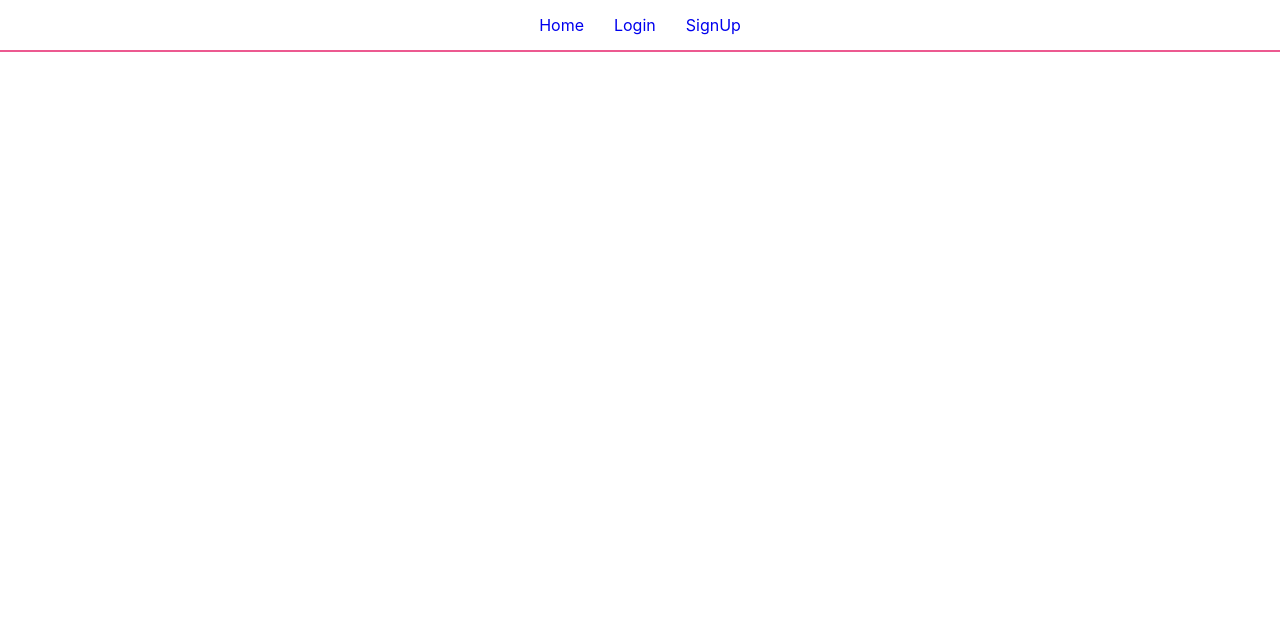
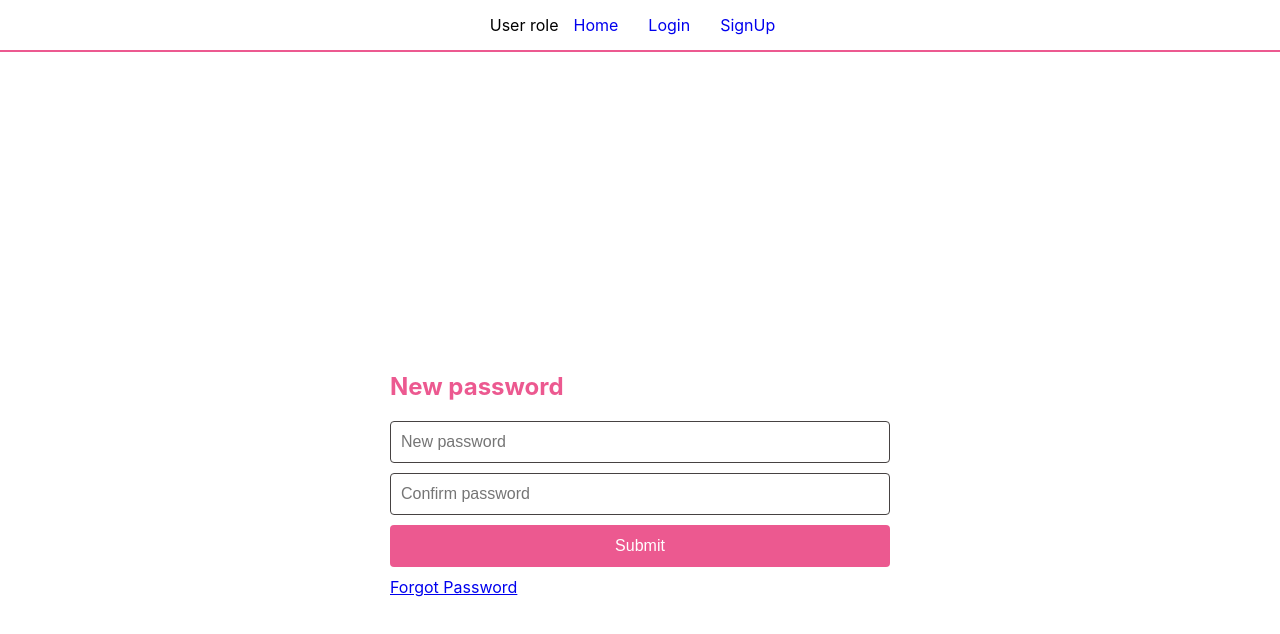
Before and after one commit to nirajtagline/project, a React (Create React App) app: page /newPassword in a window 1280 px wide. Before the commit this address had no page. Shown: the top 634 px of the page. Built offline with nearby package versions, Linux system fonts and the light colour scheme.

Commit message:
New password page added

```diff
--- a/src/App.js
+++ b/src/App.js
@@ -1,17 +1,28 @@
 import Routes from "../src/routes/index";
 import Layout from "./components/Layout";
+import NavBar from "./components/NavBar";
+import { useSelector } from "react-redux";
+import { useEffect } from "react";
 import "./App.scss";
-import NavBar from "./components/NavBar";
 
-function App() {
+const App = () => {
+  const isLogged = localStorage.getItem("user-token");
+  const { isUserLogged } = useSelector(({ userAuth }) => userAuth);
+
+  useEffect(() => {}, [isLogged, isUserLogged]);
+
   return (
     <div className="App">
       <Layout>
         <NavBar />
-        <Routes />
+        <div className="main-section">
+          {isLogged ? <div className="sidebar-section">Sidebar</div> : ""}
+
+          <Routes />
+        </div>
       </Layout>
     </div>
   );
-}
+};
 
 export default App;
--- a/src/App.scss
+++ b/src/App.scss
@@ -19,5 +19,16 @@
         }
       }
   }
+  .main-section{
+    display: flex;
+    // align-items: baseline;
+    height: 100vh;
+    .sidebar-section{
+      width: 20%;
+      margin-right: 20px;
+      border: 2px solid #313131;
+      height: 100vh;
+    }
+  }
 
 }
--- a/src/components/NavBar/index.js
+++ b/src/components/NavBar/index.js
@@ -7,6 +7,8 @@ const NavBar = () => {
   const navigate = useNavigate();
   const { isUserLogged } = useSelector(({ userAuth }) => userAuth);
   const isLogged = localStorage.getItem("user-token");
+  const userRole = localStorage.getItem("user-role");
+
   useEffect(() => {}, [isLogged, isUserLogged]);
   const handleUserLogout = () => {
     localStorage.clear();
@@ -18,6 +20,13 @@ const NavBar = () => {
     <header>
       <ul className="main-header">
         <li>
+          {userRole === "teacher" ? (
+            <h3>{userRole.toLocaleUpperCase()}</h3>
+          ) : (
+            "User role"
+          )}
+        </li>
+        <li>
           <NavLink className="header-link" to="/">
             Home
           </NavLink>
@@ -25,7 +34,7 @@ const NavBar = () => {
         {!isLogged || !isUserLogged ? (
           <>
             <li>
-              <NavLink className="header-link" to="/login">
+              <NavLink className="header-link" to="/">
                 Login
               </NavLink>
             </li>
@@ -37,7 +46,7 @@ const NavBar = () => {
           </>
         ) : (
           <li onClick={handleUserLogout}>
-            <NavLink to="/login" className="header-link">
+            <NavLink to="/" className="header-link">
               Logout
             </NavLink>
           </li>
--- a/src/redux/actions/userAuth.js
+++ b/src/redux/actions/userAuth.js
@@ -34,15 +34,12 @@ export const fetchUserLoginDetailsFailure = (payload) => {
 
 export const getUserLoginDetails = (body) => async (dispatch) => {
   dispatch(fetchUserLoginDetails());
-
   axios
     .post("/users/Login", body)
     .then((res) => {
       dispatch(fetchUserLoginDetailsSuccess(res.data));
       localStorage.setItem("user-token", res.data.data.token);
-      if (res.data.statusCode === 200) {
-        window.location.href = "/";
-      }
+      localStorage.setItem("user-role", res.data.data.role);
     })
     .catch((error) => {
       dispatch(fetchUserLoginDetailsFailure(error.data.message));
--- a/src/routes/home/index.js
+++ /dev/null
@@ -1,7 +0,0 @@
-import React from "react";
-
-const Home = () => {
-  return <div>Home Page</div>;
-};
-
-export default Home;
--- a/src/routes/index.js
+++ b/src/routes/index.js
@@ -3,17 +3,17 @@ import { Routes as Router, Route } from "react-router-dom";
 import Login from "./login";
 import SignUp from "./sign-up";
 import ForgotPassword from "./forgot-password";
-import Home from "./home";
 import TeacherDashboard from "./teacher-dashborad";
 import StudentDashboard from "./student-dashborad";
+import NewPassword from "./new-password";
 
 const Routes = () => {
   return (
     <>
       <Router>
-        <Route path="/" element={<Home />} />
-        <Route path="/login" element={<Login />} />
+        <Route path="/" element={<Login />} />
         <Route path="/signup" element={<SignUp />} />
+        <Route path="/newPassword" element={<NewPassword />} />
         <Route path="/forgot-password" element={<ForgotPassword />} />
         <Route path="/teacher-dashboard" element={<TeacherDashboard />} />
         <Route path="/student-dashboard" element={<StudentDashboard />} />
--- a/src/routes/login/index.js
+++ b/src/routes/login/index.js
@@ -9,14 +9,20 @@ const Login = () => {
   const dispatch = useDispatch();
   const navigate = useNavigate();
   const isLogged = localStorage.getItem("user-token");
+  const userRole = localStorage.getItem("user-role");
 
   const { userLoginDetails } = useSelector(({ userAuth }) => userAuth);
 
   useEffect(() => {
     if (isLogged) {
-      navigate("/");
+      if (userRole === "teacher") {
+        navigate("/teacher-dashboard");
+      }
+      if (userRole === "student") {
+        navigate("/student-dashboard");
+      }
     }
-  }, [isLogged, navigate]);
+  }, [isLogged, userRole, navigate]);
 
   const {
     register,
@@ -40,10 +46,10 @@ const Login = () => {
             pattern: /[a-z0-9]+@[a-z]+\.[a-z]{2,3}/,
           })}
         />
-        {errors.email && errors.email.type === "required" && (
+        {errors?.email && errors?.email?.type === "required" && (
           <span>Please enter email.</span>
         )}
-        {errors.email && errors.email.type === "pattern" && (
+        {errors?.email && errors?.email?.type === "pattern" && (
           <span>
             The email address entered is invalid, please check the formatting
             (e.g. email@domain.com)
@@ -54,13 +60,13 @@ const Login = () => {
           placeholder="Password"
           {...register("password", {
             required: true,
-            pattern: /^[0-9]{8,16}$/,
+            // pattern: /^[0-9]{8,16}$/,
           })}
         />
-        {errors.password && errors.password.type === "required" && (
+        {errors?.password && errors?.password?.type === "required" && (
           <span>Please enter password.</span>
         )}
-        {errors.password && errors.email.password === "pattern" && (
+        {errors?.password && errors?.email?.password === "pattern" && (
           <span>Password length min 8 character and max 16 character.</span>
         )}
         <input className="submit-form" type="submit" />
--- /dev/null
+++ b/src/routes/new-password/index.js
@@ -0,0 +1,57 @@
+import React, { useRef } from "react";
+import { useForm } from "react-hook-form";
+import { Link } from "react-router-dom";
+import "./new-password.scss";
+
+const NewPassword = () => {
+  const { register, errors, handleSubmit, watch } = useForm({});
+  const password = useRef({});
+  password.current = watch("password", "");
+  const onSubmit = async (data) => {
+    // alert(JSON.stringify(data));
+  };
+
+  return (
+    <div className="login-page-wrapper">
+      <h2 className="form-heading">New password</h2>
+      <form onSubmit={handleSubmit(onSubmit)}>
+        <input
+          name="password"
+          type="password"
+          placeholder="New password"
+          {...register("password", {
+            required: "You must specify a password",
+            minLength: {
+              value: 8,
+              message: "Password must have at least 8 characters",
+            },
+          })}
+        />
+        {errors?.password && <p>{errors.password?.message}</p>}
+
+        <input
+          name="password_repeat"
+          type="password"
+          placeholder="Confirm password"
+          //   ref={register({
+          //     validate: (value) =>
+          //       value === password.current || "The passwords do not match",
+          //   })}
+          {...register("password_repeat", {
+            validate: (value) =>
+              value === password.current || "The passwords do not match",
+          })}
+        />
+        {errors?.password_repeat && <p>{errors?.password_repeat?.message}</p>}
+        <input className="submit-form" type="submit" />
+      </form>
+      <div>
+        <Link className="auth-link" to="/forgot-password">
+          Forgot Password
+        </Link>
+      </div>
+    </div>
+  );
+};
+
+export default NewPassword;
--- /dev/null
+++ b/src/routes/new-password/new-password.scss
@@ -0,0 +1,34 @@
+.login-page-wrapper{
+    width: 500px;
+    margin: 300px auto;
+    span{
+    font-size: 12px;
+    margin-bottom: 5px;
+    display: block;
+    }
+    .form-heading{
+        color: #ec5990;
+    }
+    input{
+    border: 1px solid rgb(70, 66, 66);
+    border-radius: 4px;
+    box-sizing: border-box;
+    display: block;
+    font-size: 16px;
+    margin-bottom: 10px;
+    padding: 6px 10px;
+    width: 100%;
+    height: 42px;
+
+    &:hover{
+        border: 1px solid #ec5990;
+    }
+    }
+    .submit-form{
+        background-color: #ec5990;
+        color: white;
+        outline: none;
+        border: none;
+        cursor: pointer;
+    }
+}
--- a/src/routes/sign-up/index.js
+++ b/src/routes/sign-up/index.js
@@ -91,7 +91,7 @@ const SignUp = () => {
         <input className="submit-form" type="submit" />
       </form>
       <div>
-        <Link className="auth-link" to="/login">
+        <Link className="auth-link" to="/">
           Login
         </Link>
       </div>
```
Also changed, not shown: src/logo.svg (deleted).
